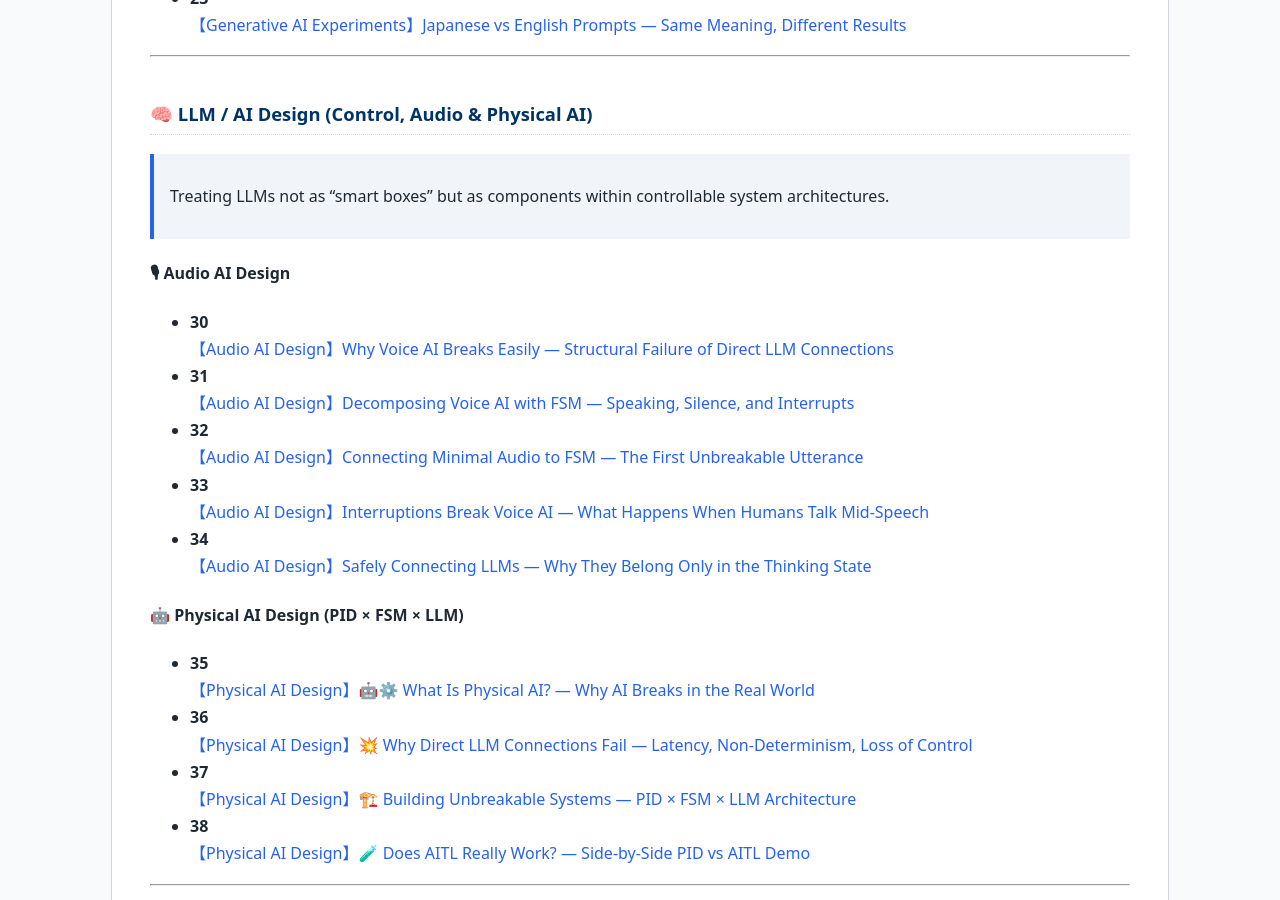
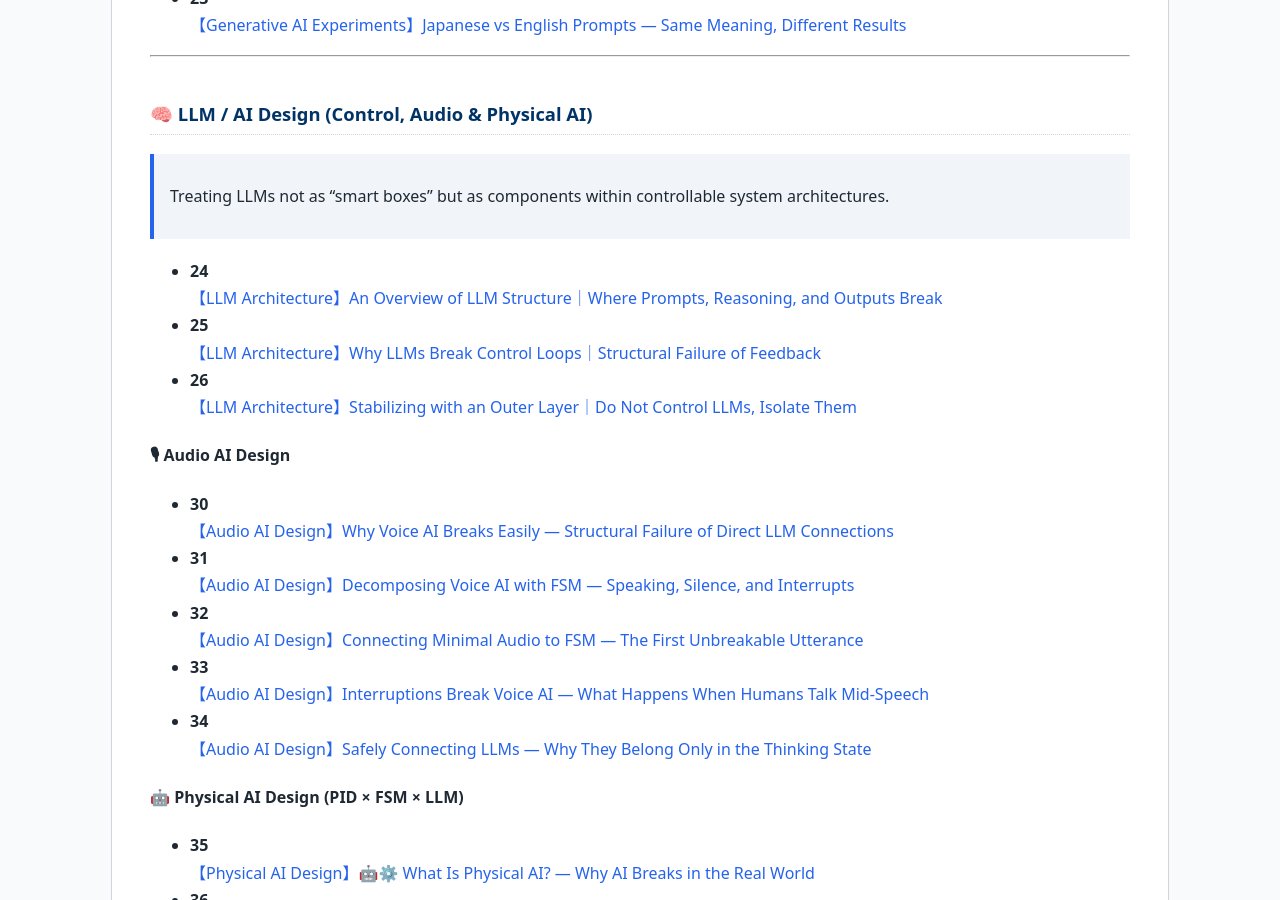
Before and after one commit to Samizo-AITL/qiita-articles, a Jekyll site: the page built from en/index.md, in a window 1280 px wide and 900 px high, scrolled down 4489 px. Built offline with Jekyll 4.4.1, drawn with Linux system fonts in a browser that asks for light colours.

Commit message:
Update index.md

```diff
--- a/en/index.md
+++ b/en/index.md
@@ -161,6 +161,13 @@ qiita-articles/
 ### 🧠 LLM / AI Design (Control, Audio & Physical AI)
 > Treating LLMs not as “smart boxes” but as components within controllable system architectures.
 
+- **24**
+  [【LLM Architecture】An Overview of LLM Structure｜Where Prompts, Reasoning, and Outputs Break](https://samizo-aitl.github.io/qiita-articles/articles/en/24_llm_structure_overview.html)
+- **25**
+  [【LLM Architecture】Why LLMs Break Control Loops｜Structural Failure of Feedback](https://samizo-aitl.github.io/qiita-articles/articles/en/25_llm_in_control_loop_breaks.html)
+- **26**
+  [【LLM Architecture】Stabilizing with an Outer Layer｜Do Not Control LLMs, Isolate Them](https://samizo-aitl.github.io/qiita-articles/articles/en/26_llm_outer_layer_stability.html)
+
 #### 🎙 Audio AI Design
 - **30**
   [【Audio AI Design】Why Voice AI Breaks Easily — Structural Failure of Direct LLM Connections](https://samizo-aitl.github.io/qiita-articles/articles/en/30_audio_ai_breaks_by_design.html)
```
